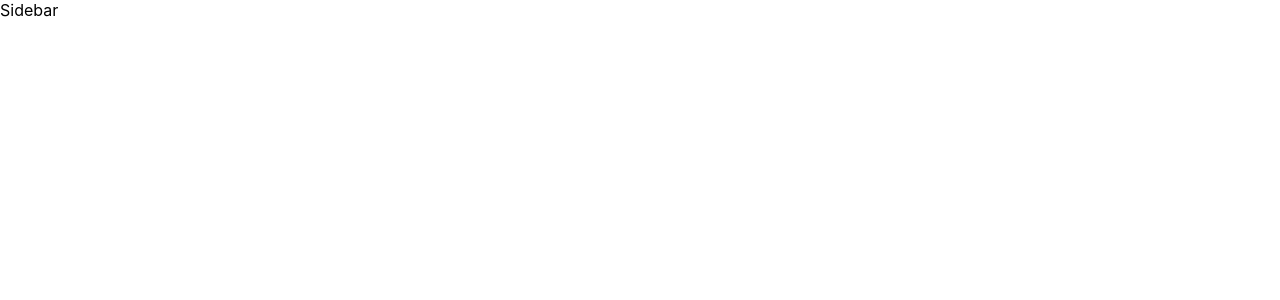
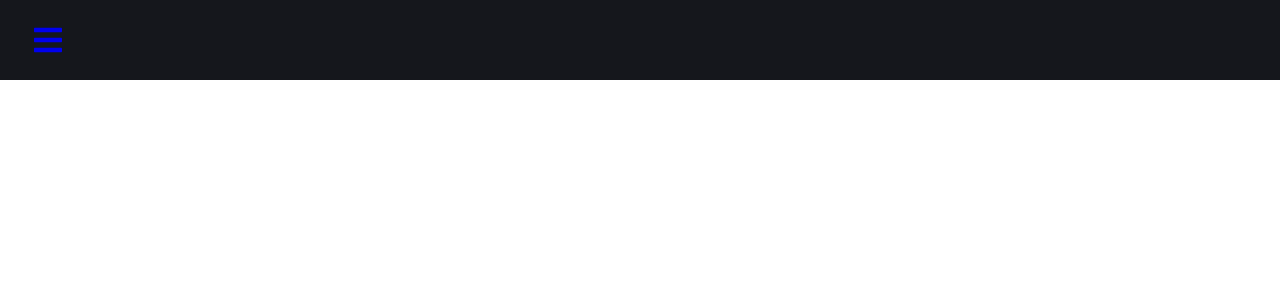
Before and after one commit to voboghure-dev/react-sidebar-with-dropdown, a React (Create React App) app: page / in a window 1280 px wide. Shown: the top 300 px of the page. Built offline with nearby package versions, Linux system fonts and the light colour scheme; the HTML template or start-up script is replaced by a standard one.

Commit message:
Create sidebar
Signed-off-by: Tapan Kumer Das <voboghure.dev@gmail.com>

```diff
--- a/src/App.js
+++ b/src/App.js
@@ -1,11 +1,12 @@
 import './App.css';
 import Sidebar from './components/Sidebar';
+import {BrowserRouter, Routes, Route } from 'react-router-dom'
 
 function App() {
   return (
-    <>
+    <BrowserRouter>
       <Sidebar />
-    </>
+    </BrowserRouter>
   );
 }
 
--- a/src/components/Sidebar.js
+++ b/src/components/Sidebar.js
@@ -1,7 +1,63 @@
-import React from 'react'
+import React, { useState } from 'react';
+import styled from 'styled-components';
+import { Link } from 'react-router-dom';
+import * as FaIcons from 'react-icons/fa';
+import * as AiIcons from 'react-icons/ai';
+import { SidebarData } from './SidebarData';
+
+const Nav = styled.div`
+  background: #15171c;
+  height: 80px;
+  display: flex;
+  justify-content: flex-start;
+  align-items: center;
+`;
+
+const NavIcon = styled(Link)`
+  margin-left: 2rem;
+  font-size: 2rem;
+  height: 80px;
+  display: flex;
+  justify-content: flex-start;
+  align-items: center;
+`;
+
+const SidebarNav = styled.nav`
+  background: #15171c;
+  width: 250px;
+  height: 100vh;
+  display: flex;
+  justify-content: center;
+  position: fixed;
+  top: 0;
+  left: ${({ sidebar }) => (sidebar ? '0' : '-100%')};
+  transition: 350ms;
+  z-index: 10;
+`;
+
+const SidebarWrap = styled.div`
+  width: 100%;
+`;
 
 export default function Sidebar() {
+  const [sidebar, setSidebar] = useState(false);
+
+  const showSidebar = () => setSidebar(!sidebar);
+
   return (
-    <div>Sidebar</div>
-  )
+    <>
+      <Nav>
+        <NavIcon to='#'>
+          <FaIcons.FaBars onClick={showSidebar} />
+        </NavIcon>
+      </Nav>
+      <SidebarNav sidebar={sidebar}>
+        <SidebarWrap>
+          <NavIcon to='#'>
+            <AiIcons.AiOutlineClose onClick={showSidebar} />
+          </NavIcon>
+        </SidebarWrap>
+      </SidebarNav>
+    </>
+  );
 }
```
